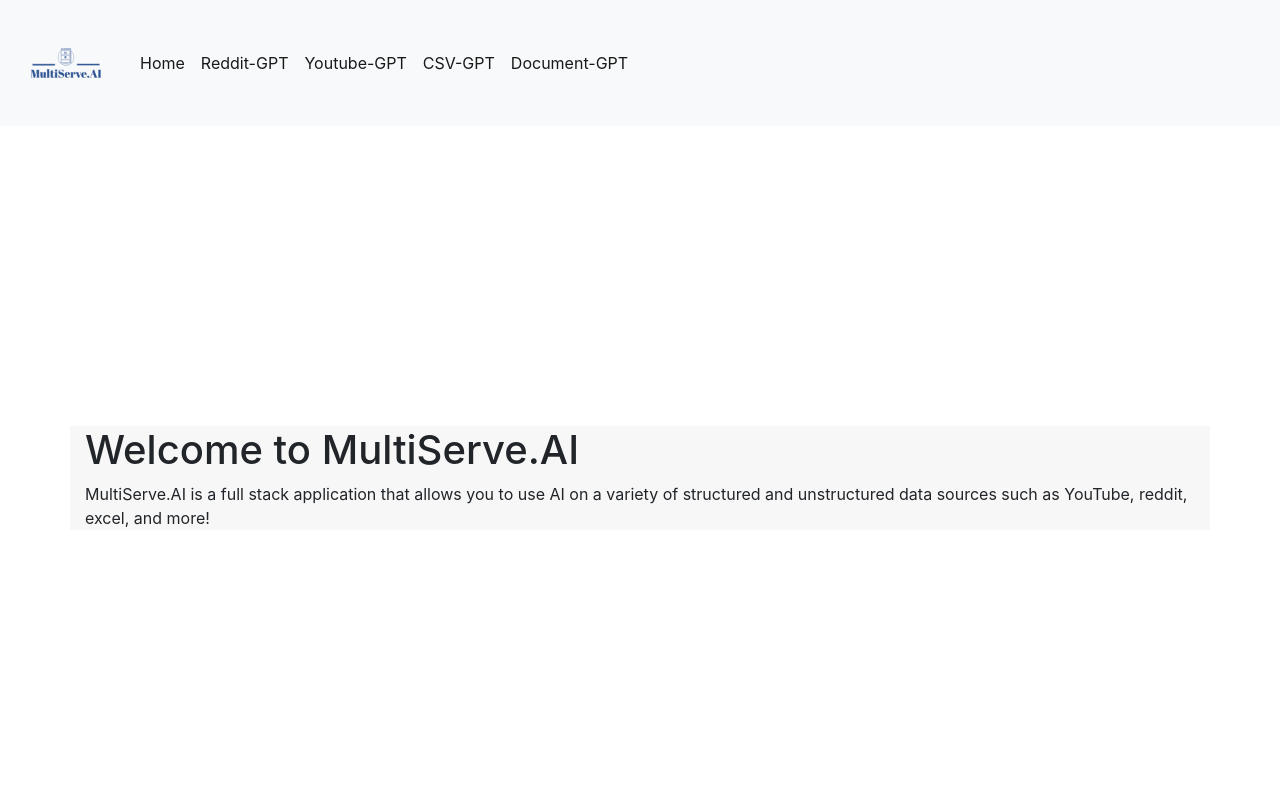
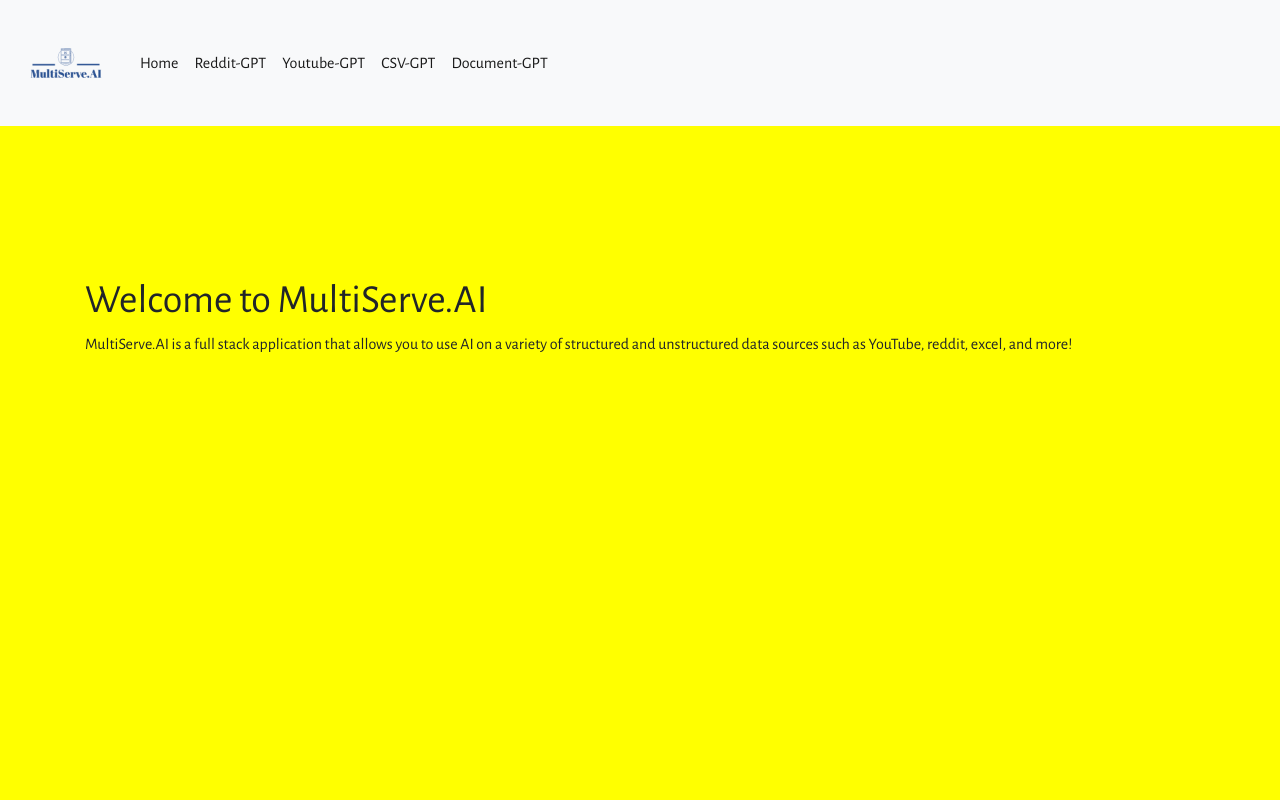
Before and after one commit to AbhroChowdhury/CheetahGPT, a Flask app: page / in a window 1280 px wide. Run offline with Flask 3, Linux system fonts and the light colour scheme; some libraries are stand-ins or nearby versions.

Commit message:
major front end overhaul

```diff
--- a/static/css/styles.css
+++ b/static/css/styles.css
@@ -1,7 +1,64 @@
-/* static/css/styles.css */
+/* static/css/styles.css
+
+.background-blur {
+    position: fixed;
+    top: 0;
+    left: 0;
+    width: 100%;
+    height: 100%;
+    background-image: url("../images/background2.jpg");
+    background-size: cover;
+    background-repeat: no-repeat;
+    z-index: -1;
+    filter: blur(30px);
+}
+
+body {
+    background: none;
+    backdrop-filter: none;
+}
+
+*/
+
+.animated-background {
+    position: fixed;
+    top: 0;
+    left: 0;
+    width: 100%;
+    height: 100%;
+    background-size: 300% 300%;
+    background-image: linear-gradient(-45deg, yellow 0%, yellow 25%, yellow 51%, #ff357f 100%);
+    -webkit-animation: AnimateBG 20s ease infinite;
+            animation: AnimateBG 20s ease infinite;
+    z-index: -1; /* Set a lower z-index so that it's behind other content */
+}
+
+@-webkit-keyframes AnimateBG {
+    0% {
+        background-position: 0% 50%;
+    }
+    50% {
+        background-position: 100% 50%;
+    }
+    100% {
+        background-position: 0% 50%;
+    }
+}
+
+@keyframes AnimateBG {
+    0% {
+        background-position: 0% 50%;
+    }
+    50% {
+        background-position: 100% 50%;
+    }
+    100% {
+        background-position: 0% 50%;
+    }
+}
+
 .custom-container {
-    margin-top: 300px;
-    background-color: #f7f7f7;
+    margin-top: 150px;
 }
 
 .navbar-brand img {
@@ -9,3 +66,15 @@
     vertical-align: middle;
     width: auto;
 }
+
+body {
+    font-family: 'Alegreya Sans', sans-serif;
+}
+
+h1, h2, h3, h4, h5, h6 {
+    font-family: 'Alegreya Sans', sans-serif;
+}
+
+p, a, li, span {
+    font-family: 'Alegreya Sans', sans-serif;
+}
--- a/templates/index.html
+++ b/templates/index.html
@@ -1,11 +1,16 @@
 <!DOCTYPE html>
 <html>
-<head>
-    <title>MultiServe.AI</title>
-    <link rel="stylesheet" href="https://stackpath.bootstrapcdn.com/bootstrap/4.5.2/css/bootstrap.min.css">
-    <link rel="stylesheet" href="{{ url_for('static', filename='css/styles.css') }}">
-</head>
-<body>
+    <head>
+        <title>MultiServe.AI</title>
+        <link rel="stylesheet" href="https://stackpath.bootstrapcdn.com/bootstrap/4.5.2/css/bootstrap.min.css">
+        <link rel="stylesheet" href="{{ url_for('static', filename='css/styles.css') }}">
+        <link href="https://fonts.googleapis.com/css2?family=Alegreya+Sans:wght@400;700&display=swap" rel="stylesheet">
+    </head>
+
+<body class="animated-background">
+    <div class="animated-background">
+        <div class="background-blur"></div>
+    </div>
     <nav class="navbar navbar-expand-lg navbar-light bg-light">
         <a class="navbar-brand" href="#">
             <img src="{{ url_for('static', filename='images/MultiServeAI-logos_transparent.png') }}" alt="MultiServe.AI" class="img-fluid">
```
Also changed, not shown: static/images/background2.jpg (added).
